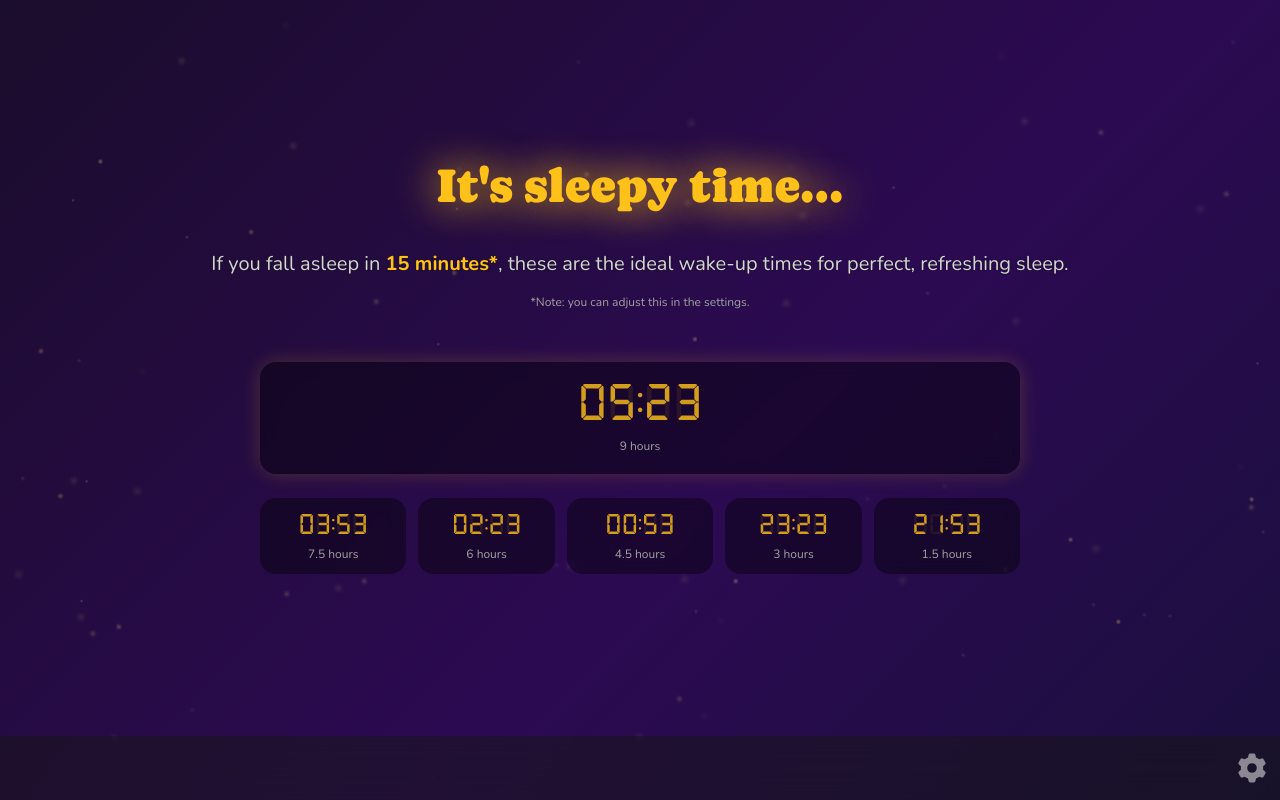
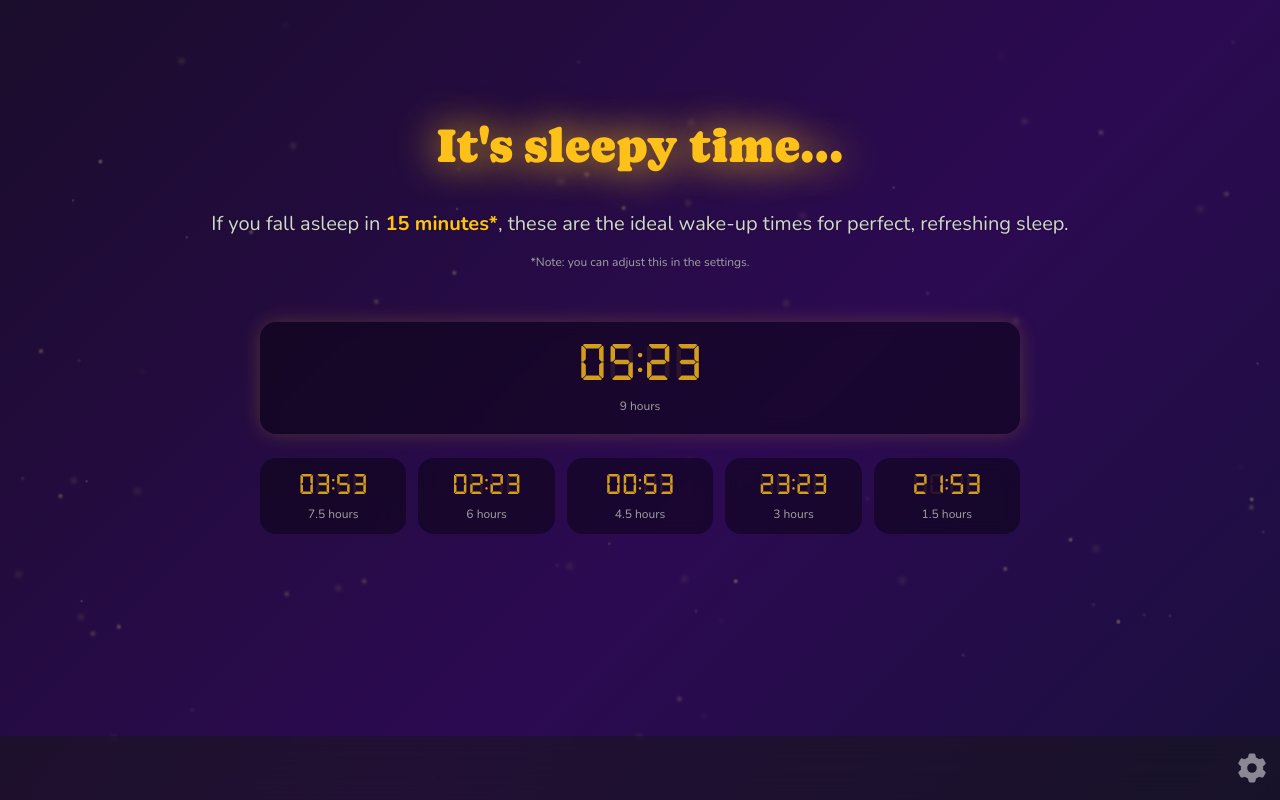
Before and after one commit to aronsantha/wakey, a React (Vite) app: page / in a window 1280 px wide. Built offline with nearby package versions, Linux system fonts and the light colour scheme.

Commit message:
test footer wip

```diff
--- a/src/components/App.jsx
+++ b/src/components/App.jsx
@@ -47,7 +47,7 @@ function App() {
           handleSelectOffset={(mins) => setOffset(mins)}
         />
       </div> */}
-      <div className="h-screen flex flex-col md:justify-center items-center overflow-y-auto">
+      <div className="h-screen pb-40 flex flex-col md:justify-center items-center overflow-y-auto scroll-smooth">
         <div className="z-50 flex px-3 h-16 items-center backdrop-blur-lg bg-neutral-900/50 justify-end fixed bottom-0 w-full">
           <Cog6ToothIcon
             as={"button"}
@@ -68,7 +68,7 @@ function App() {
           </h2>
           <p className="text-xs text-neutral-400">*Note: you can adjust this in the settings.</p>
         </main>
-        <div className="flex-wrap flex gap-3 w-full max-w-[800px] px-5 pt-5 mb-20 pb-10 ">
+        <div className="flex-wrap flex gap-3 w-full max-w-[800px] px-5 pt-5  pb-10 ">
           {sleepLengthArray.map((interval, index) => (
             <div
               key={index}
```
